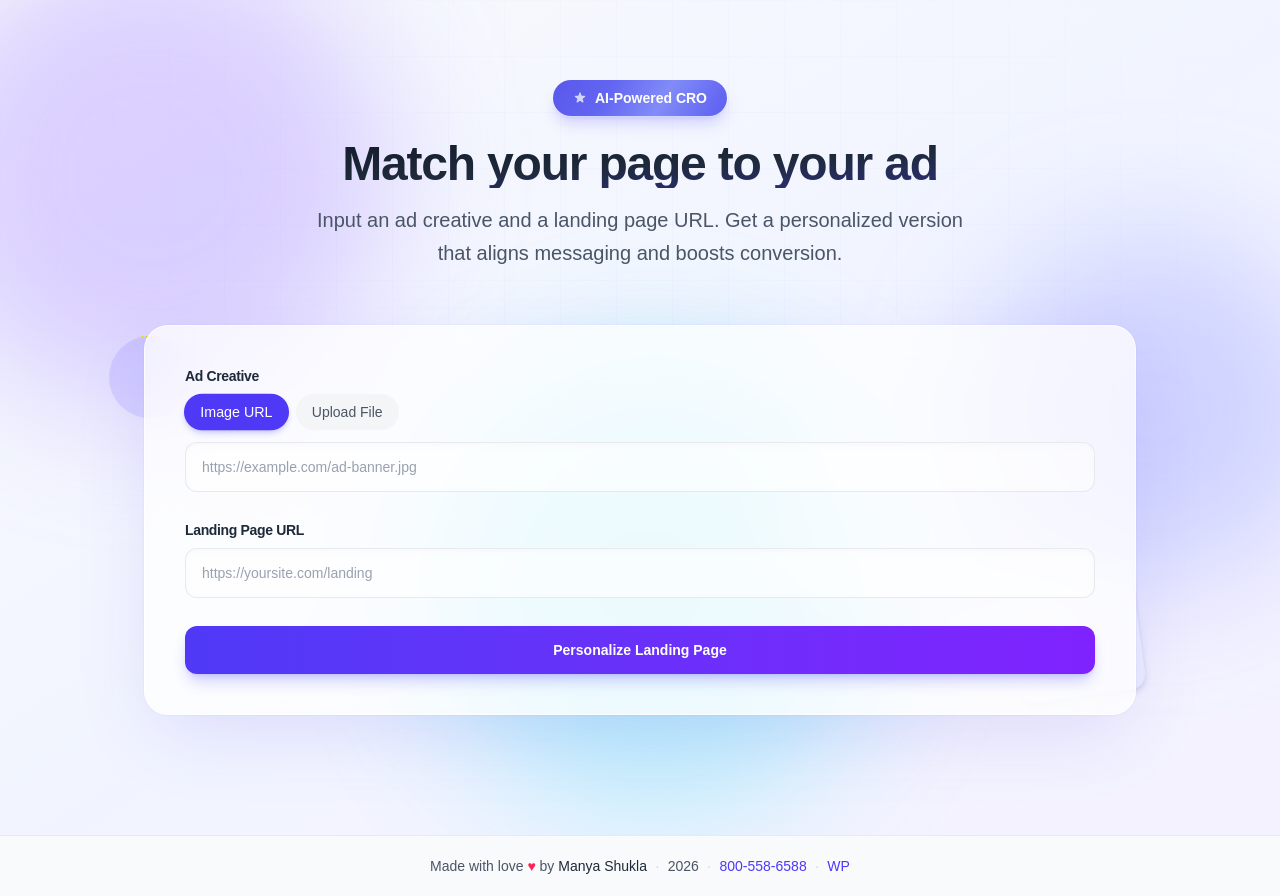
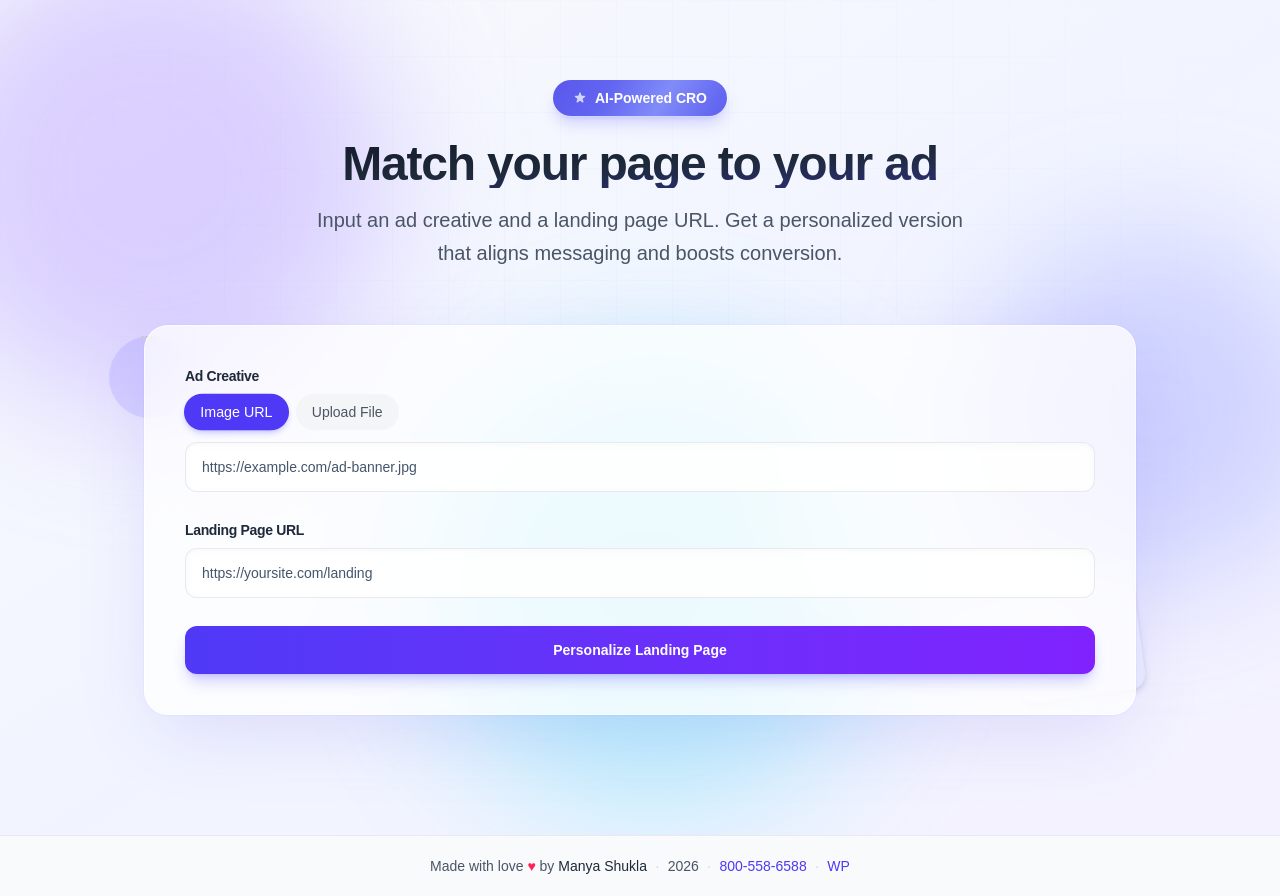
Before and after one commit to shukla-manya/troopod, a Next.js app: page / in a window 1280 px wide. Built offline with nearby package versions, Linux system fonts and the light colour scheme.

Commit message:
feat: update features and improve system performance

```diff
--- a/src/components/PersonalizeForm.tsx
+++ b/src/components/PersonalizeForm.tsx
@@ -11,6 +11,9 @@ type Props = {
 };
 
 const STEPS = ["Fetching page...", "Analyzing ad creative...", "Applying personalization..."];
+
+const urlFieldClassName =
+  "w-full rounded-xl border border-gray-200/90 bg-white/85 px-4 py-3.5 text-sm text-gray-900 shadow-inner shadow-gray-100/50 transition-all duration-300 [color-scheme:light] placeholder:text-slate-600 placeholder:opacity-100 focus:border-indigo-300 focus:bg-white focus:outline-none focus:ring-2 focus:ring-indigo-400/40";
 
 export default function PersonalizeForm({ onResult, onError, isLoading, setIsLoading }: Props) {
   const [adType, setAdType] = useState<"url" | "file">("url");
@@ -126,7 +129,7 @@ export default function PersonalizeForm({ onResult, onError, isLoading, setIsLoa
             value={adUrl}
             onChange={(e) => setAdUrl(e.target.value)}
             placeholder="https://example.com/ad-banner.jpg"
-            className="w-full px-4 py-3.5 rounded-xl border border-gray-200/90 bg-white/60 text-sm shadow-inner shadow-gray-100/50 transition-all duration-300 placeholder:text-gray-400 focus:border-indigo-300 focus:bg-white focus:outline-none focus:ring-2 focus:ring-indigo-400/40"
+            className={urlFieldClassName}
             required
           />
         ) : (
@@ -158,7 +161,7 @@ export default function PersonalizeForm({ onResult, onError, isLoading, setIsLoa
           value={pageUrl}
           onChange={(e) => setPageUrl(e.target.value)}
           placeholder="https://yoursite.com/landing"
-          className="w-full px-4 py-3.5 rounded-xl border border-gray-200/90 bg-white/60 text-sm shadow-inner shadow-gray-100/50 transition-all duration-300 placeholder:text-gray-400 focus:border-indigo-300 focus:bg-white focus:outline-none focus:ring-2 focus:ring-indigo-400/40"
+          className={urlFieldClassName}
           required
         />
       </div>
```
